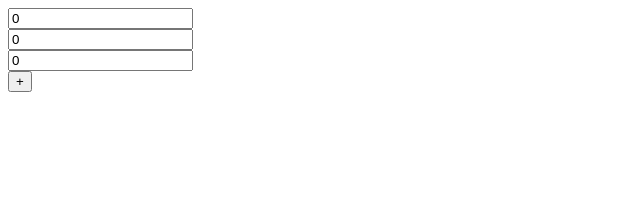
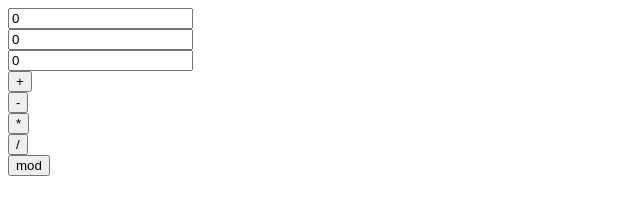
Before and after one commit to ibrain01/js, a plain HTML site: page js-diego/index.html in a window 1280 px wide. Shown: the whole page, without its empty margins (0-640 px from the left). Drawn offline with Linux system fonts and the light colour scheme.

Commit message:
Add files via upload

```diff
--- a/js-diego/index.html
+++ b/js-diego/index.html
@@ -22,6 +22,18 @@
             <div class="input-group">
                 <input type="button" value="+" onclick="soma()">
             </div>
+            <div class="input-group">
+                <input type="button" value="-" onclick="subtracao()">
+            </div>
+            <div class="input-group">
+                <input type="button" value="*" onclick="multiplicacao()">
+            </div>
+            <div class="input-group">
+                <input type="button" value="/" onclick="divisao()">
+            </div>
+            <div class="input-group">
+                <input type="button" value="mod" onclick="modulo()">
+            </div>
         </form>
     </main>
     <script src="js/main.js"></script>
--- a/js-diego/js/main.js
+++ b/js-diego/js/main.js
@@ -5,3 +5,31 @@ function soma() {
     //alert(resultado);
     document.querySelector('#resultado'). value = resultado;
 }
+function subtracao() {
+    var numero_1 = +document.querySelector('#campo-1').value;
+    var numero_2 = +document.querySelector('#campo-2').value;
+    var resultado = numero_1 - numero_2;
+    //alert(resultado);
+    document.querySelector('#resultado'). value = resultado;
+}
+function multiplicacao() {
+    var numero_1 = +document.querySelector('#campo-1').value;
+    var numero_2 = +document.querySelector('#campo-2').value;
+    var resultado = numero_1 * numero_2;
+    //alert(resultado);
+    document.querySelector('#resultado'). value = resultado;
+}
+function divisao() {
+    var numero_1 = +document.querySelector('#campo-1').value;
+    var numero_2 = +document.querySelector('#campo-2').value;
+    var resultado = numero_1 / numero_2;
+    //alert(resultado);
+    document.querySelector('#resultado'). value = resultado;
+}
+function modulo() {
+    var numero_1 = +document.querySelector('#campo-1').value;
+    var numero_2 = +document.querySelector('#campo-2').value;
+    var resultado = numero_1 % numero_2;
+    //alert(resultado);
+    document.querySelector('#resultado'). value = resultado;
+}
```
